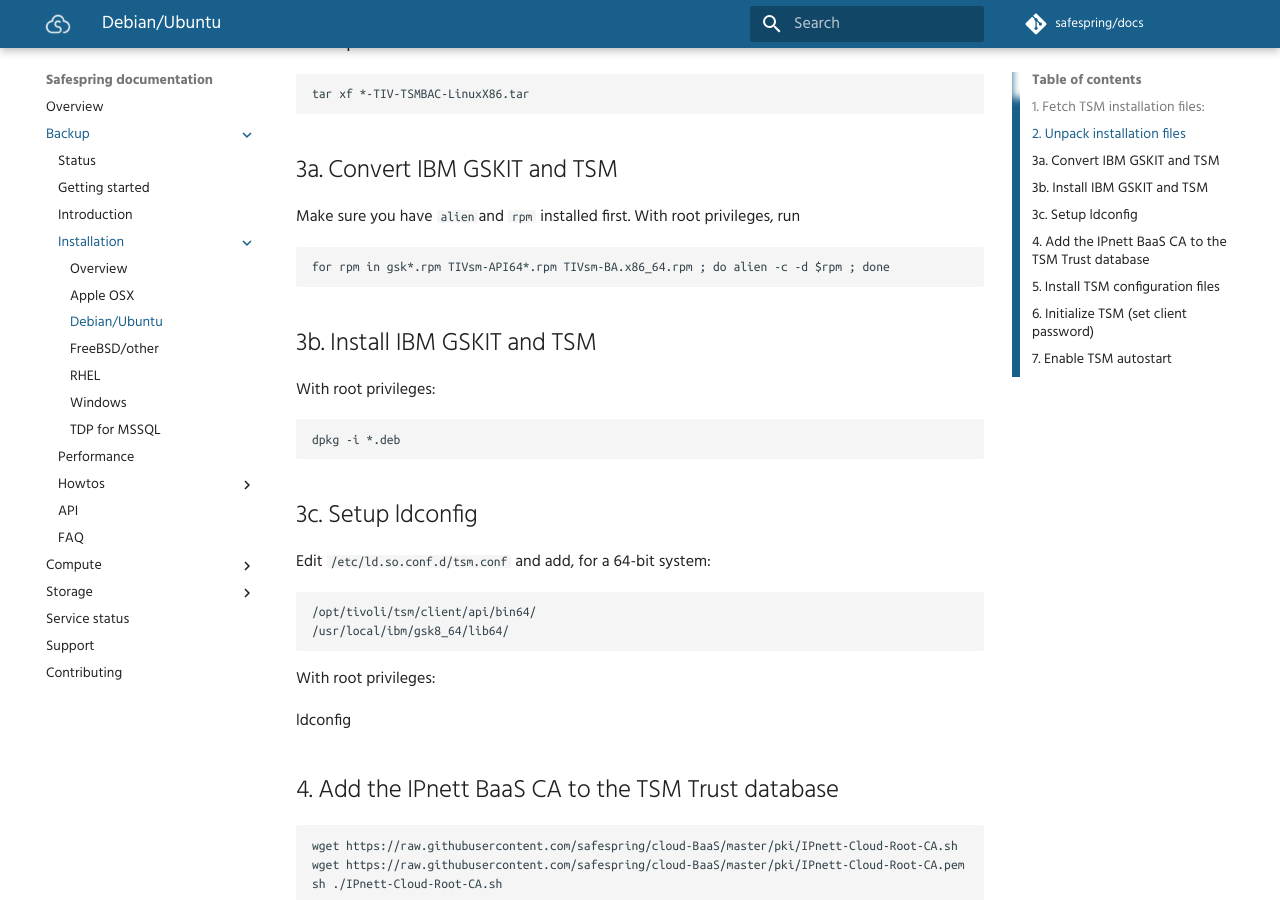
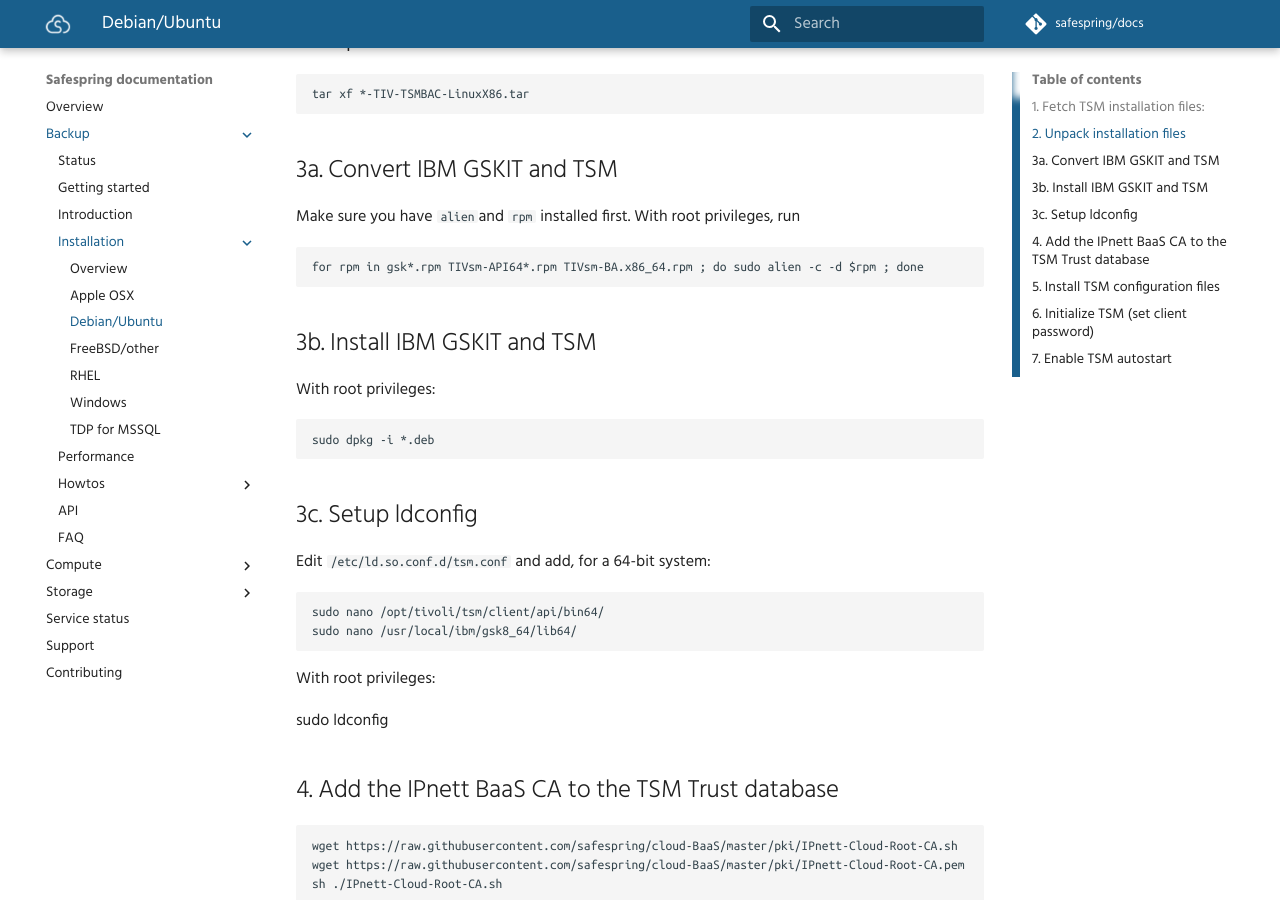
Before and after one commit to safespring/docs, an MkDocs documentation site: the page built from content/backup/install/debian-ubuntu.md, in a window 1280 px wide and 900 px high, scrolled down 606 px. Built offline with MkDocs 1.6.1 and Material for MkDocs 9.7.7, drawn with Linux system fonts in a browser that asks for light colours; comment, search, counter and statistics services are not loaded; old or Windows-style settings are respelled for this version of MkDocs.

Commit message:
Added sudo lines where appropriate in debian-ubuntu.md

```diff
--- a/content/backup/install/debian-ubuntu.md
+++ b/content/backup/install/debian-ubuntu.md
@@ -25,24 +25,24 @@
 Make sure you have `alien`and `rpm` installed first.
 With root privileges, run
 
-    for rpm in gsk*.rpm TIVsm-API64*.rpm TIVsm-BA.x86_64.rpm ; do alien -c -d $rpm ; done
+    for rpm in gsk*.rpm TIVsm-API64*.rpm TIVsm-BA.x86_64.rpm ; do sudo alien -c -d $rpm ; done
 
 ## 3b. Install IBM GSKIT and TSM
 
 With root privileges:
 
-    dpkg -i *.deb
+    sudo dpkg -i *.deb
 
 ## 3c. Setup ldconfig
 
 Edit `/etc/ld.so.conf.d/tsm.conf` and add, for a 64-bit system:
 
-    /opt/tivoli/tsm/client/api/bin64/
-    /usr/local/ibm/gsk8_64/lib64/
+    sudo nano /opt/tivoli/tsm/client/api/bin64/
+    sudo nano /usr/local/ibm/gsk8_64/lib64/
 
 With root privileges:
 
-   ldconfig
+   sudo ldconfig
 
 
 ## 4. Add the IPnett BaaS CA to the TSM Trust database
```
